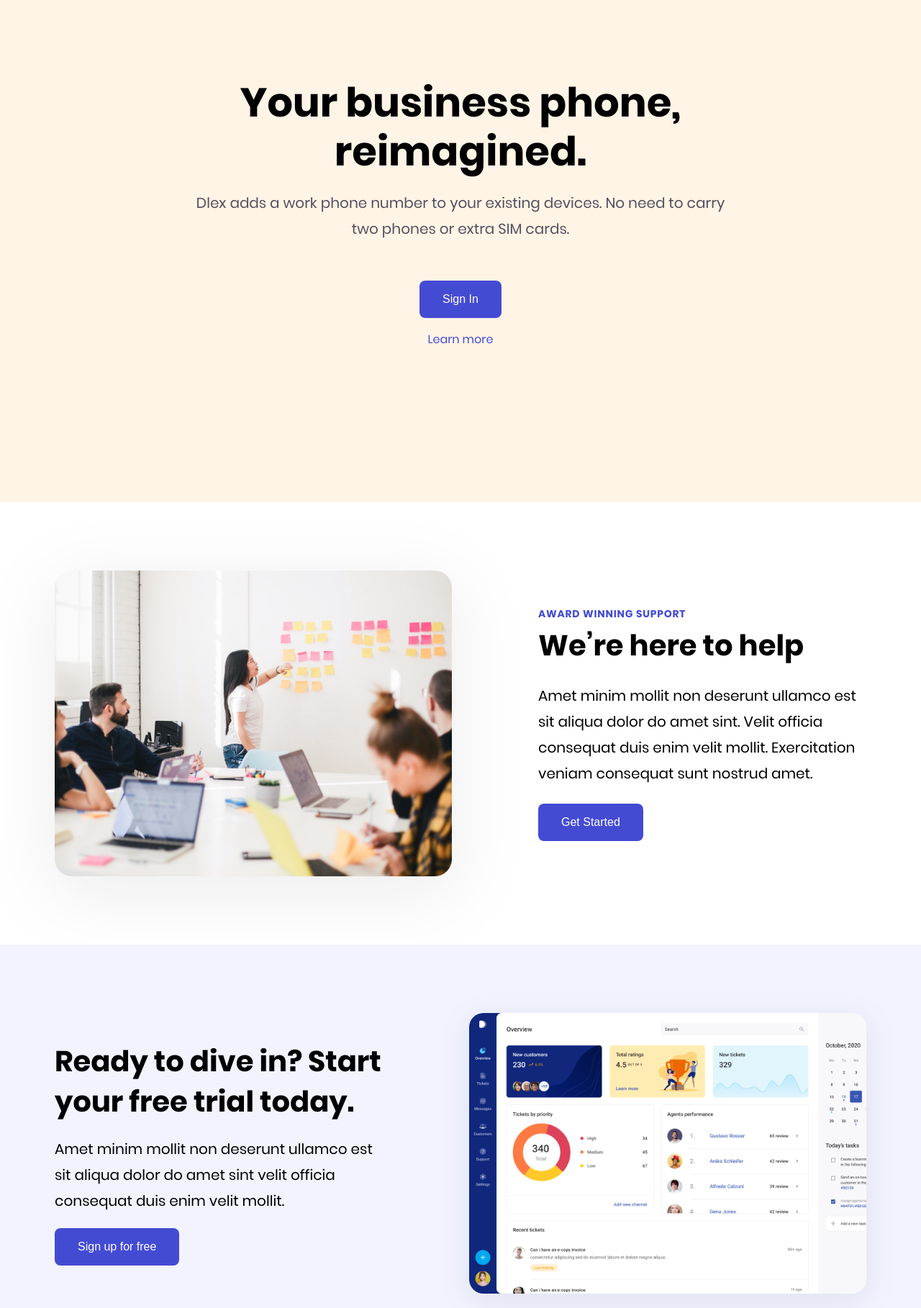
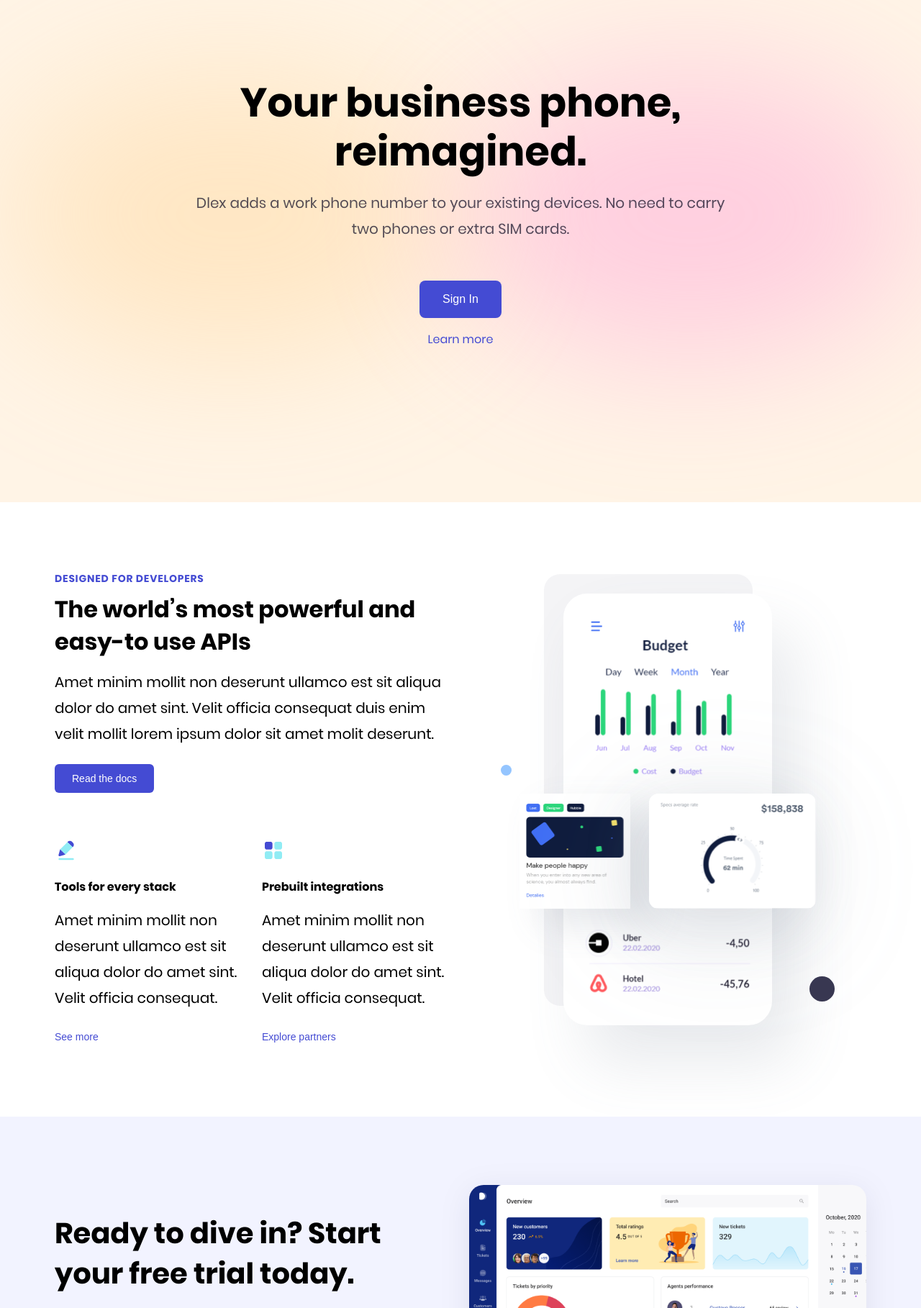
Before and after one commit to iclegane/SRM, a React app in the folder frontend/: page / in a window 1280 px wide. Shown: the part 102-1920 px from the top of the page at 72% size. Built offline with nearby package versions, Linux system fonts and the light colour scheme.

Commit message:
changed header

```diff
--- a/frontend/src/pages/Pomo/Promo.tsx
+++ b/frontend/src/pages/Pomo/Promo.tsx
@@ -14,7 +14,6 @@ const Promo: React.FC = () => {
                                 Dlex adds a work phone number to your existing devices.
                                 No need to carry two phones or extra SIM cards.
                             </div>
-
                             <div className="header__body">
                                 <button className="button button--main button--large">Sign In</button>
                                 <a href="#">Learn more</a>
@@ -22,39 +21,9 @@ const Promo: React.FC = () => {
                         </div>
                     </div>
                 </div>
+                <div className="header__blur header__blur--1"></div>
+                <div className="header__blur header__blur--2"></div>
             </header>
-
-            <section className="section cta-6">
-                <div className="section__wrapper">
-                    <div className="cta-6__container">
-                        <div className="cta-6__image-block">
-                            <img src={require('../../../static/images/Promo/cta-6.png')} alt=""/>
-                        </div>
-                        <div className="cta-6__info-block">
-                            <div className="cta-6__subtitle overline overline--indigo overline--lg">Award winning support</div>
-                            <div className="cta-6__title h2">We’re here to help</div>
-                            <div className="cta-6__text">Amet minim mollit non deserunt ullamco est sit aliqua dolor do amet sint. Velit officia consequat duis enim velit mollit. Exercitation veniam consequat sunt nostrud amet.</div>
-                            <button className="button button--main button--large cta-6__button">Get Started</button>
-                        </div>
-                    </div>
-                </div>
-            </section>
-
-            <section className="section section--indigo cta-2">
-                <div className="section__wrapper">
-                    <div className="cta-2__container">
-                        <div className="cta-2__info-block">
-                            <div className="cta-2__title h2">Ready to dive in?
-                                Start your free trial today.</div>
-                            <div className="cta-2__text">Amet minim mollit non deserunt ullamco est sit aliqua dolor do amet sint velit officia consequat duis enim velit mollit.</div>
-                            <button className="cta-2__button button button--main button--large">Sign up for free</button>
-                        </div>
-                        <div className="cta-2__image-block">
-                            <img src={require('../../../static/images/Promo/cta-2.png')} alt=""/>
-                        </div>
-                    </div>
-                </div>
-            </section>
 
             <section className="section feature-05">
                 <div className="section__wrapper">
@@ -115,6 +84,38 @@ const Promo: React.FC = () => {
                             </div>
 
 
+                        </div>
+                    </div>
+                </div>
+            </section>
+
+            <section className="section section--indigo cta-2">
+                <div className="section__wrapper">
+                    <div className="cta-2__container">
+                        <div className="cta-2__info-block">
+                            <div className="cta-2__title h2">Ready to dive in?
+                                Start your free trial today.</div>
+                            <div className="cta-2__text">Amet minim mollit non deserunt ullamco est sit aliqua dolor do amet sint velit officia consequat duis enim velit mollit.</div>
+                            <button className="cta-2__button button button--main button--large">Sign up for free</button>
+                        </div>
+                        <div className="cta-2__image-block">
+                            <img src={require('../../../static/images/Promo/cta-2.png')} alt=""/>
+                        </div>
+                    </div>
+                </div>
+            </section>
+
+            <section className="section cta-6">
+                <div className="section__wrapper">
+                    <div className="cta-6__container">
+                        <div className="cta-6__image-block">
+                            <img src={require('../../../static/images/Promo/cta-6.png')} alt=""/>
+                        </div>
+                        <div className="cta-6__info-block">
+                            <div className="cta-6__subtitle overline overline--indigo overline--lg">Award winning support</div>
+                            <div className="cta-6__title h2">We’re here to help</div>
+                            <div className="cta-6__text">Amet minim mollit non deserunt ullamco est sit aliqua dolor do amet sint. Velit officia consequat duis enim velit mollit. Exercitation veniam consequat sunt nostrud amet.</div>
+                            <button className="button button--main button--large cta-6__button">Get Started</button>
                         </div>
                     </div>
                 </div>
--- a/frontend/src/pages/Pomo/index.scss
+++ b/frontend/src/pages/Pomo/index.scss
@@ -547,6 +547,8 @@
       position: relative;
       width: 100%;
       height: 100vh;
+      z-index: 1000;
+      overflow: hidden;
       background: var(--color-yellow-50);
 
       &__wrapper {
@@ -593,6 +595,28 @@
         }
       }
 
+      &__blur {
+        position: absolute;
+        top: 50%;
+        transform: translateY(-50%);
+        width: 50%;
+        height: 50%;
+        opacity: 0.4;
+        filter: blur(100px);
+        z-index: -1000;
+        border-radius: 50%;
+
+        &--1 {
+          left: 0;
+          background: #FFD391;
+        }
+        &--2 {
+          right: 0;
+          background: #FF96D5;
+        }
+      }
+
+
       @media (max-width: map-get($breakpoints, desktop)) {
         &__wrapper {
           width: 100%;
```
